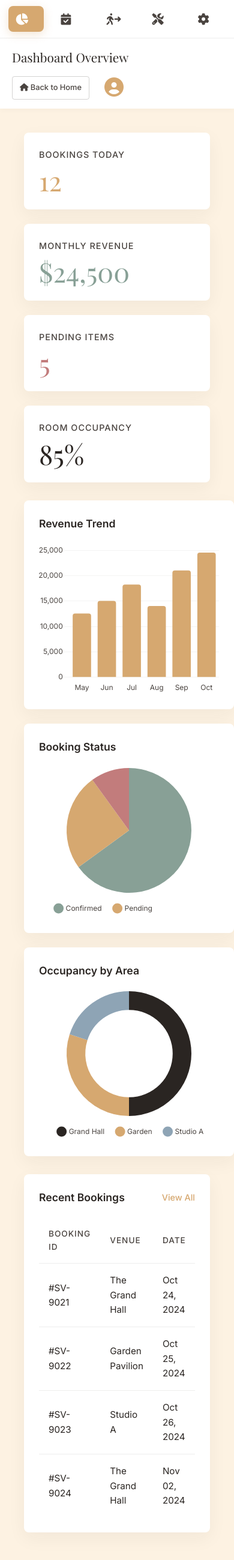
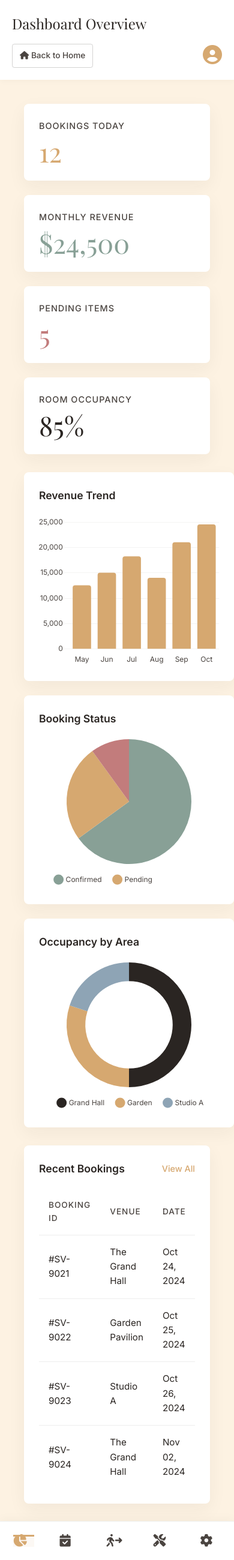
Before and after one commit to FrancisGiann/Sevilla360, a PHP site: page /admin_dashboard.php in a window 390 px wide. Shown: the whole page at 60% size. Run offline with PHP 8.4, Linux system fonts and the light colour scheme; some web fonts are replaced.

Commit message:
fixed mobile view

```diff
--- a/admin_dashboard.php
+++ b/admin_dashboard.php
@@ -24,7 +24,7 @@ $page = isset($_GET['page']) ? $_GET['page'] : 'overview';
     <?php if ($page === 'overview'): ?>
     <script src="https://cdn.jsdelivr.net/npm/chart.js"></script>
     <?php elseif ($page === 'walkin'): ?>
-    <link rel="stylesheet" href="assets/css/booking_admin.css">
+    <link rel="stylesheet" href="assets/css/admin_walkin.css">
     <?php endif; ?>
 
 </head>
--- a/assets/css/admin_dashboard.css
+++ b/assets/css/admin_dashboard.css
@@ -239,6 +239,9 @@
   position: relative;
   height: 250px;
   width: 100%;
+  display: flex;
+  justify-content: center;
+  align-items: center;
 }
 
 /* Bottom Table */
@@ -400,13 +403,19 @@
 
   .admin-layout {
     flex-direction: column;
+    padding-bottom: 65px;
   }
-
   .sidebar {
+    position: fixed;
+    bottom: 0;
+    left: 0;
     width: 100%;
-    height: auto;
+    height: 65px;
+    background: var(--color-white);
     border-right: none;
-    border-bottom: 1px solid rgba(42, 37, 34, 0.08);
+    border-bottom: none;
+    border-top: 1px solid rgba(42, 37, 34, 0.08);
+    box-shadow: 0 -4px 15px rgba(0, 0, 0, 0.03);
     flex-direction: row;
     z-index: 1000;
   }
@@ -415,34 +424,49 @@
     display: none;
   }
   .sidebar-nav {
-    padding: 10px;
+    padding: 0;
     width: 100%;
   }
   .nav-list {
     flex-direction: row;
     justify-content: space-around;
-    gap: 10px;
+    align-items: center;
+    gap: 0;
     margin: 0;
     width: 100%;
+    height: 100%;
   }
   .nav-link {
-    padding: 12px;
+    padding: 0;
+    height: 100%;
     flex: 1;
+    border-radius: 0;
   }
   .nav-link i {
-    font-size: 1.2rem;
+    font-size: 1.3rem;
+  }
+
+  .nav-link.active {
+    background-color: rgba(214, 168, 112, 0.08);
+    color: var(--color-gold);
+    box-shadow: inset 0 3px 0 var(--color-gold);
   }
 
   .admin-header {
-    padding: 15px 20px;
-    flex-wrap: wrap;
+    flex-direction: column;
+    align-items: flex-start;
+    padding: 20px;
     gap: 15px;
   }
   .page-title {
-    font-size: 1.3rem;
+    font-size: 1.5rem;
+  }
+  .header-actions {
+    width: 100%;
+    justify-content: space-between;
   }
   .btn-back {
     padding: 8px 12px;
-    font-size: 0.8rem;
+    font-size: 0.85rem;
   }
 }
```
Also changed, not shown: assets/css/admin_walkin.css (renamed from assets/css/booking_admin.css, +29 -1 lines).
